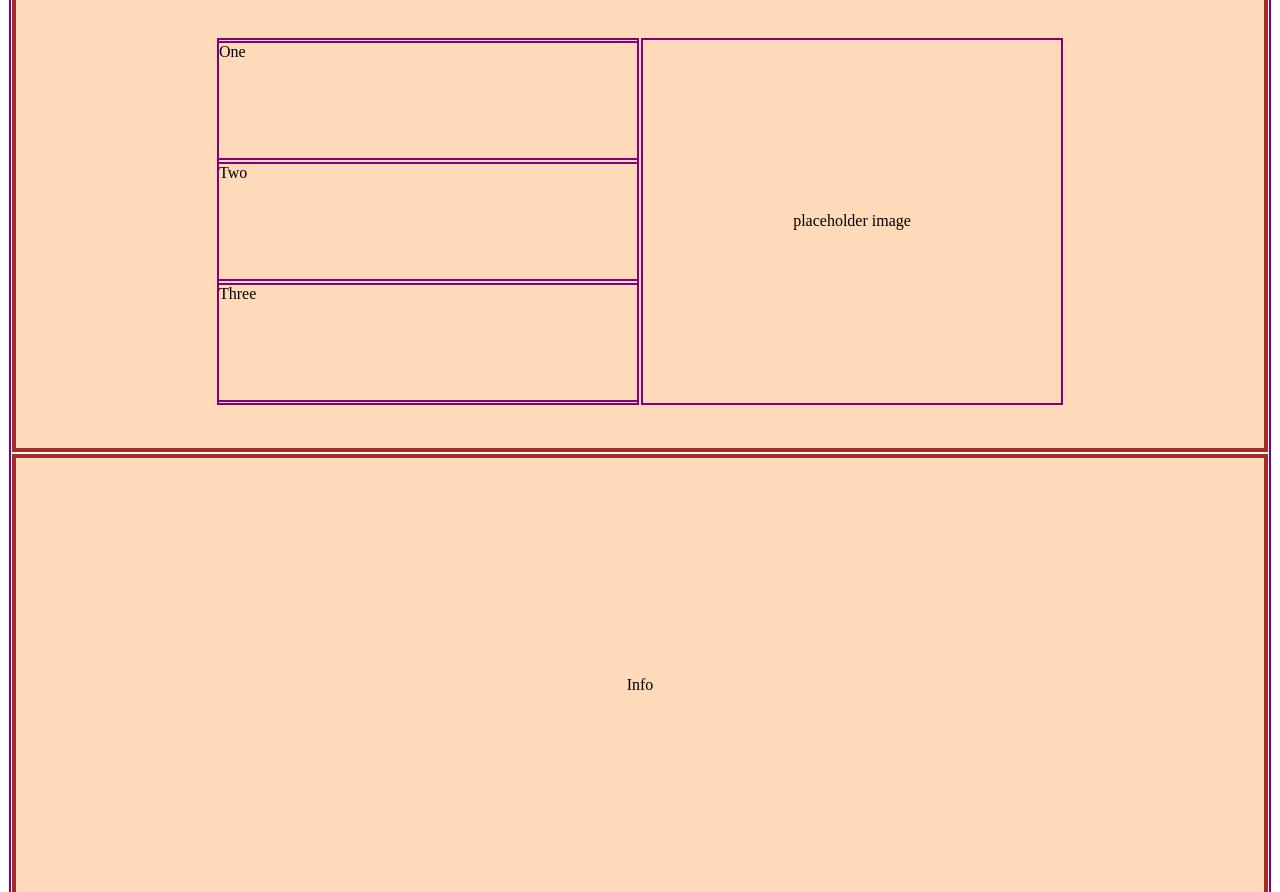
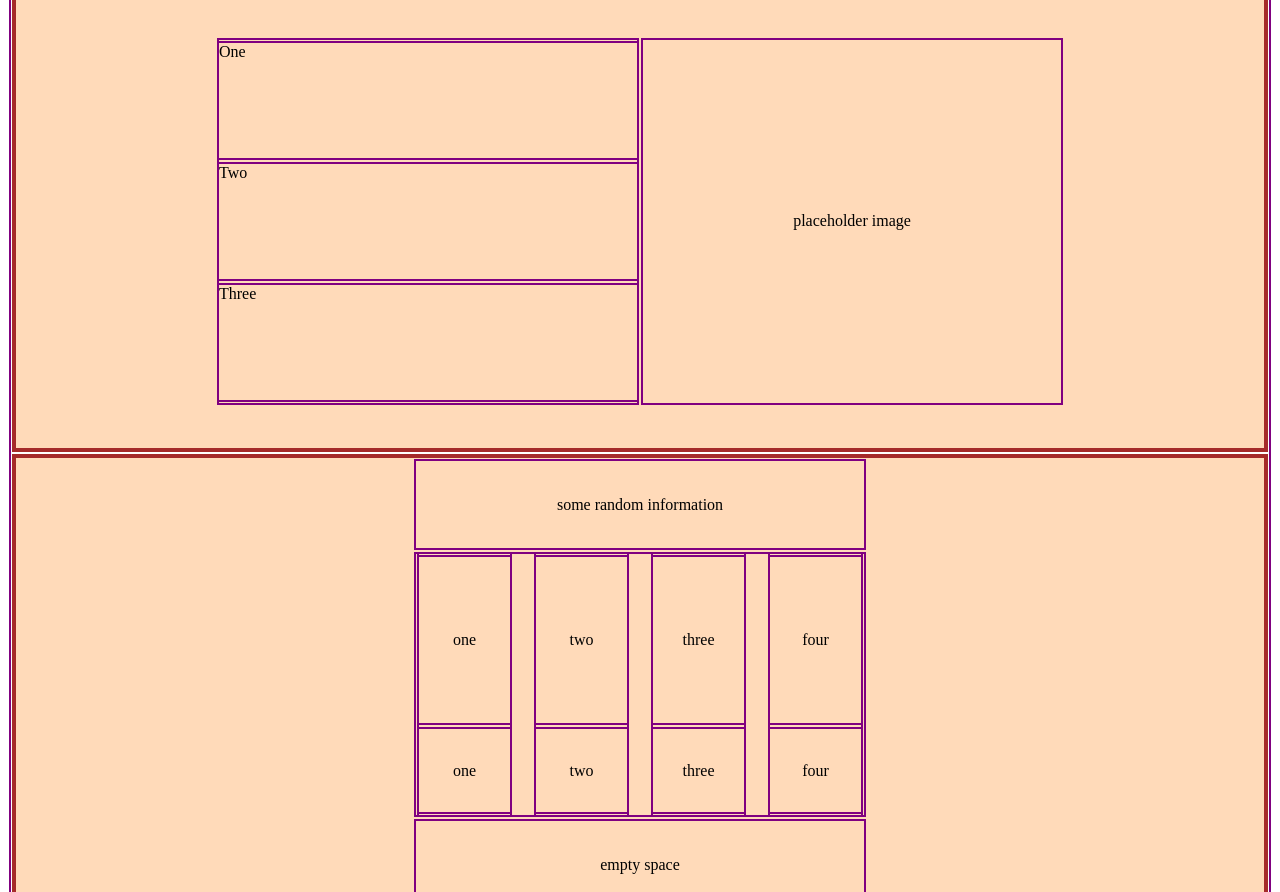
Before and after one commit to daniel-joo-dsj/learn-javascript, a plain HTML site: page landing-page/index.html in a window 1280 px wide. Shown: the part 60-952 px from the top of the page. Drawn offline with Linux system fonts and the light colour scheme.

Commit message:
Add layout for info section

```diff
--- a/landing-page/index.html
+++ b/landing-page/index.html
@@ -24,7 +24,28 @@
             </div>
             <div class="intro-image">placeholder image</div>
         </div>
-        <div class="main-section info">Info</div>
+        <div class="main-section info">
+            <div class="main-info">some random information</div>
+            <div class="info-illustrations-container">
+                <div class="info-illustration">
+                    <div class="illustration">one</div>
+                    <div class="caption">one</div>
+                </div>
+                <div class="info-illustration">
+                    <div class="illustration">two</div>
+                    <div class="caption">two</div>
+                </div>
+                <div class="info-illustration">
+                    <div class="illustration">three</div>
+                    <div class="caption">three</div>
+                </div>
+                <div class="info-illustration">
+                    <div class="illustration">four</div>
+                    <div class="caption">four</div>
+                </div>
+            </div>
+            <div class="empty-space">empty space</div>
+        </div>
         <div class="main-section quote">Quote</div>
         <div class="main-section signup">Signup</div>
         <div class="main-section footer">Footer</div>
--- a/landing-page/styles.css
+++ b/landing-page/styles.css
@@ -13,6 +13,11 @@
     padding-left: 200px;
     align-items: center;
     justify-content: center;
+}
+
+.main-section.info {
+    padding-right: 400px;
+    padding-left: 400px;
 }
 
 .landing-page .header, .footer {
@@ -47,6 +52,42 @@
     width: 100%;
 }
 
+/* Info */
+.info {
+    flex-direction: column;
+}
+
+.info div {
+    flex: 1 1 0;
+    width: 100%;
+    display: flex;
+    justify-content: center;
+    align-items: center;
+}
+
+.info .info-illustrations-container {
+    flex: 3 0 0;
+    display: flex;
+    justify-content: space-between;
+    align-items: center;
+    gap: 20px;
+}
+
+.info-illustrations-container .info-illustration {
+    flex: 1 1 0;
+    height: 100%;
+    display: flex;
+    flex-direction: column;
+}
+
+.info-illustration .illustration {
+    flex: 2 1 0;
+}
+
+.info-illustration .caption {
+    flex: 1 1 0;
+}
+
 /* To see layout of boxes easier, will delete later */
 div {
     border: 2px solid purple;
```
